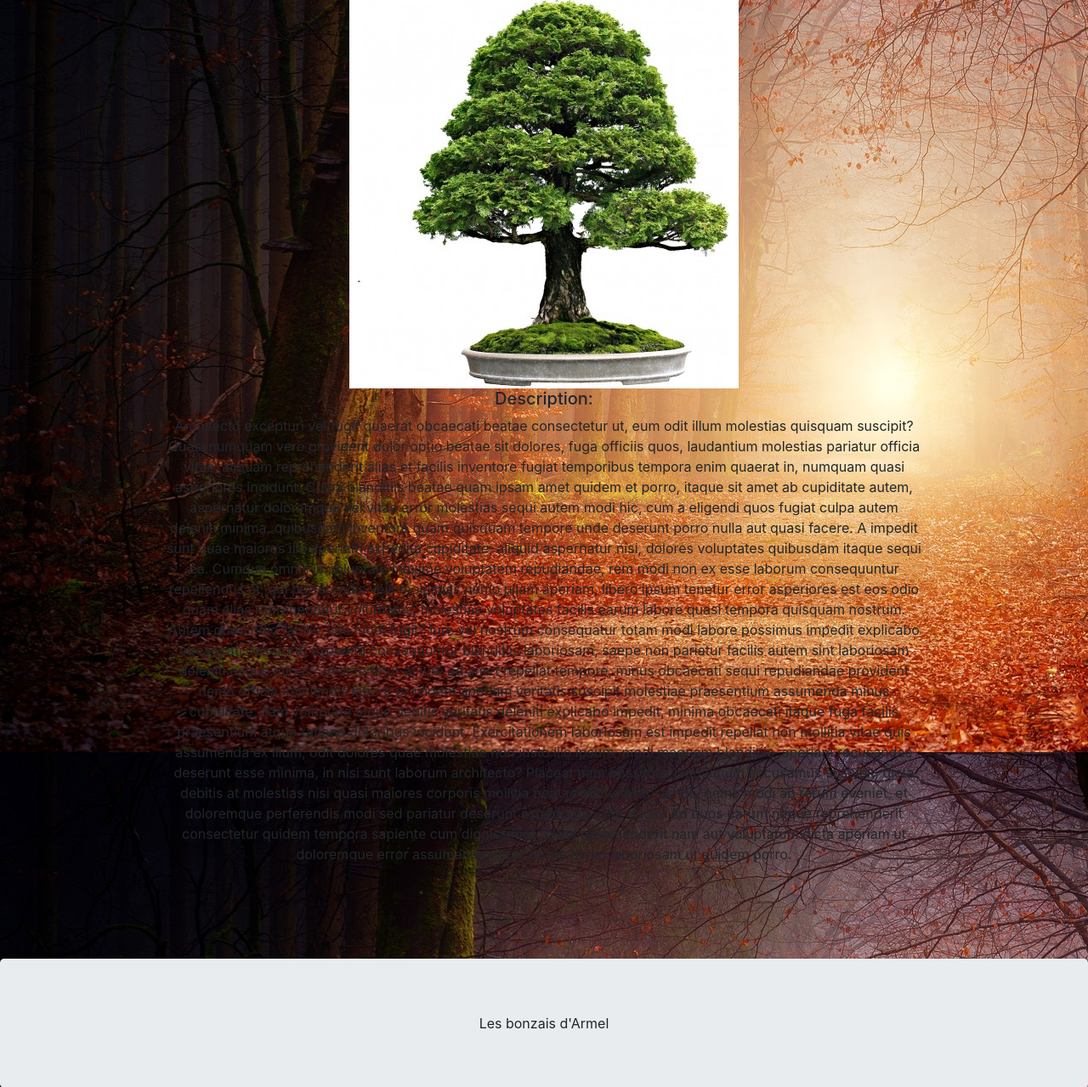
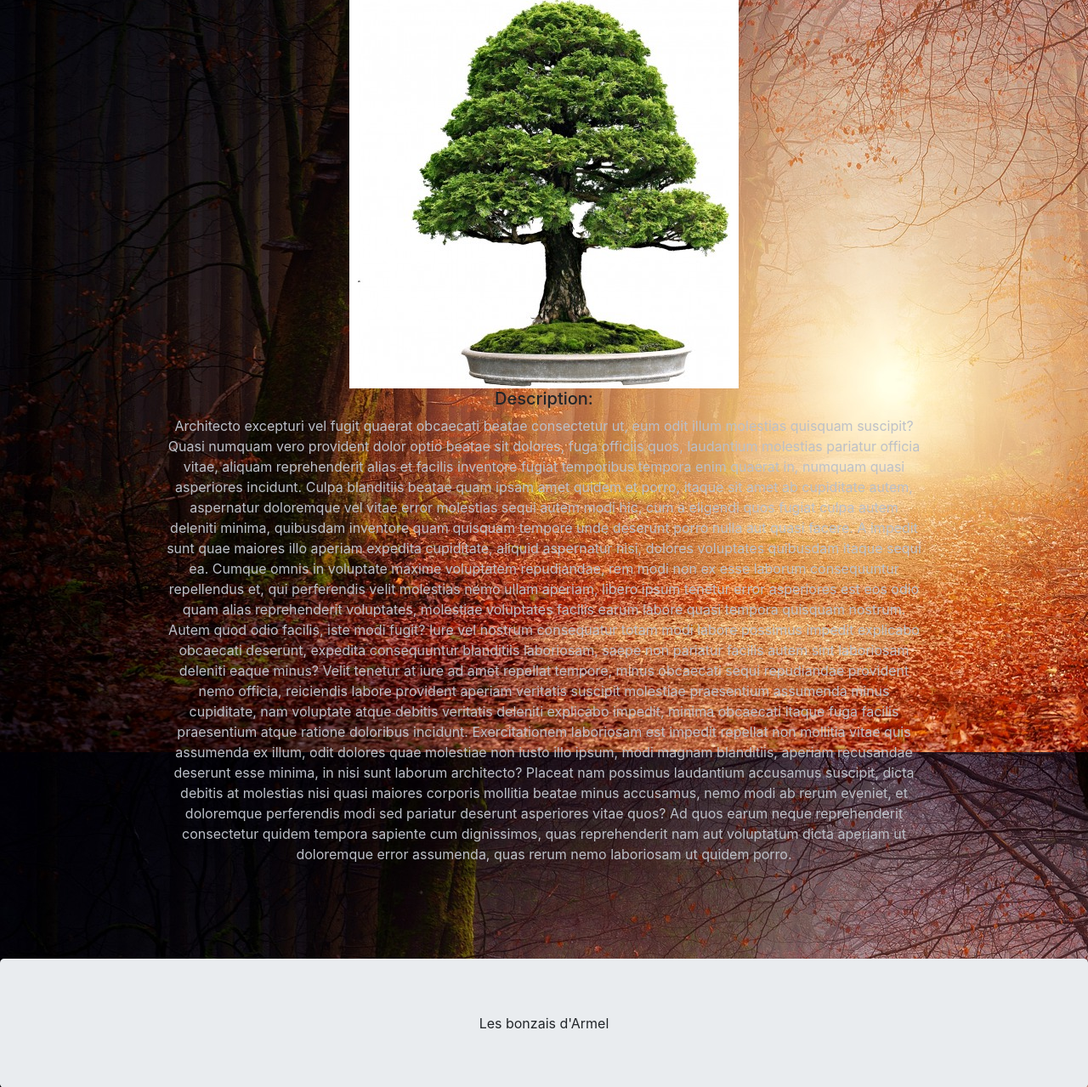
Before and after one commit to jrlv16/PROJECT_OUT, a Django app: page /bonzai/2 in a window 1280 px wide. Shown: the part 395-1674 px from the top of the page at 85% size. Run offline with Django 3.2, Linux system fonts and the light colour scheme; data comes from the database, SQL or seed files in the repository; both versions use the stored data as it was after the commit; some libraries are stand-ins or nearby versions.

Commit message:
ajout photos + enreg dans bdd

```diff
--- a/APP/static/main.css
+++ b/APP/static/main.css
@@ -55,6 +55,13 @@ a.enlettre:hover, a.iconne:hover {
     display: none;
 }
 
+.pictdetail{
+    max-width: 90%;
+}
+
+p.text-center{
+    color: #bcc0c8;
+}
 
 
 @media (max-width: 767px){
--- a/APP/templates/bonzai/detail_bonzai.html
+++ b/APP/templates/bonzai/detail_bonzai.html
@@ -15,6 +15,6 @@
         <h4 class="title-detail">{{ object.nom }}</h4>
         <img src="{{ object.img_arbre.url }}" alt="{{ object.nom }}" class="pictdetail"></img>
         <h5> Description:</h5>
-        {% lorem 4 b random %}
+        <p class="text-center">{% lorem 4 b random %}</p>
     </div>
 {% endblock container_1 %}
```
Also changed, not shown: db.sqlite3, media/logo/ACER-PALMATUM.jpeg (added), media/logo/CARPINUS-BETULUS.jpeg (added), 11 other files.
